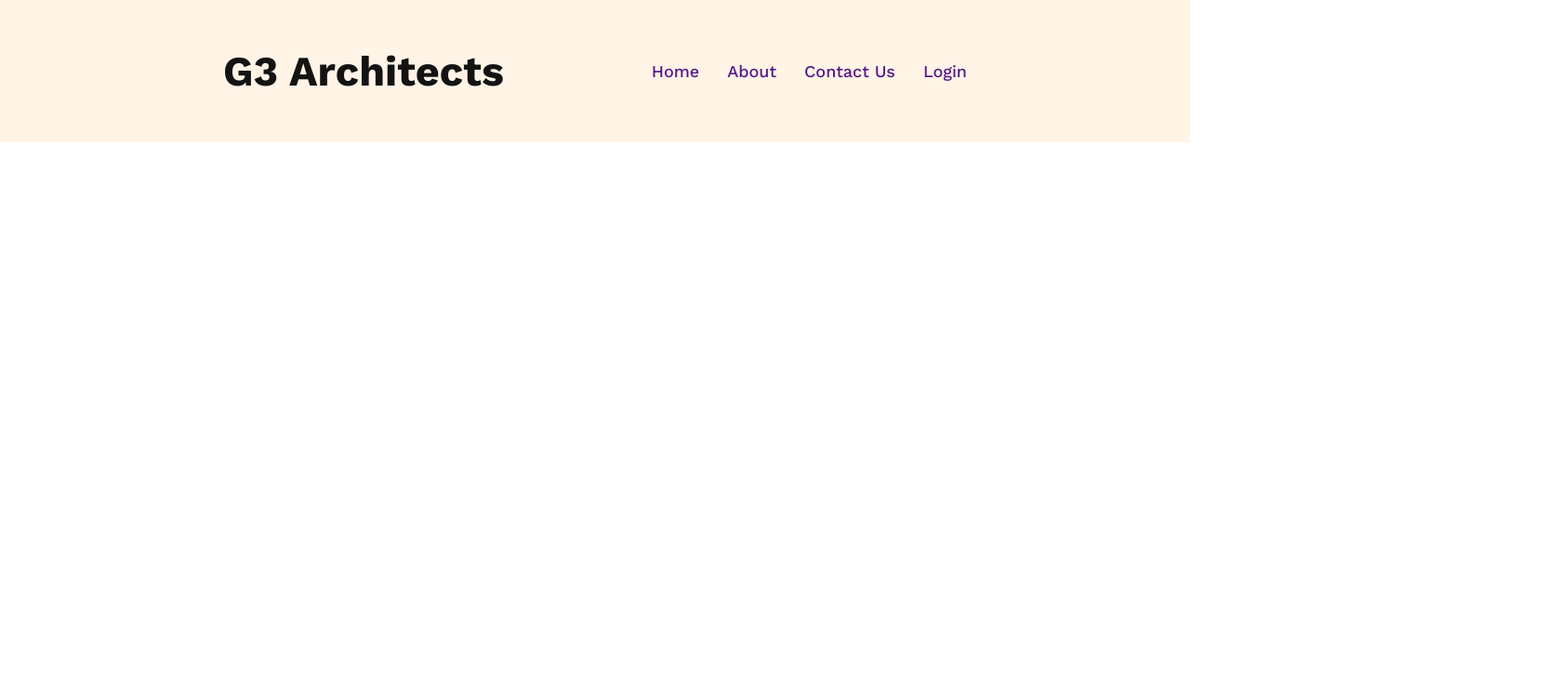
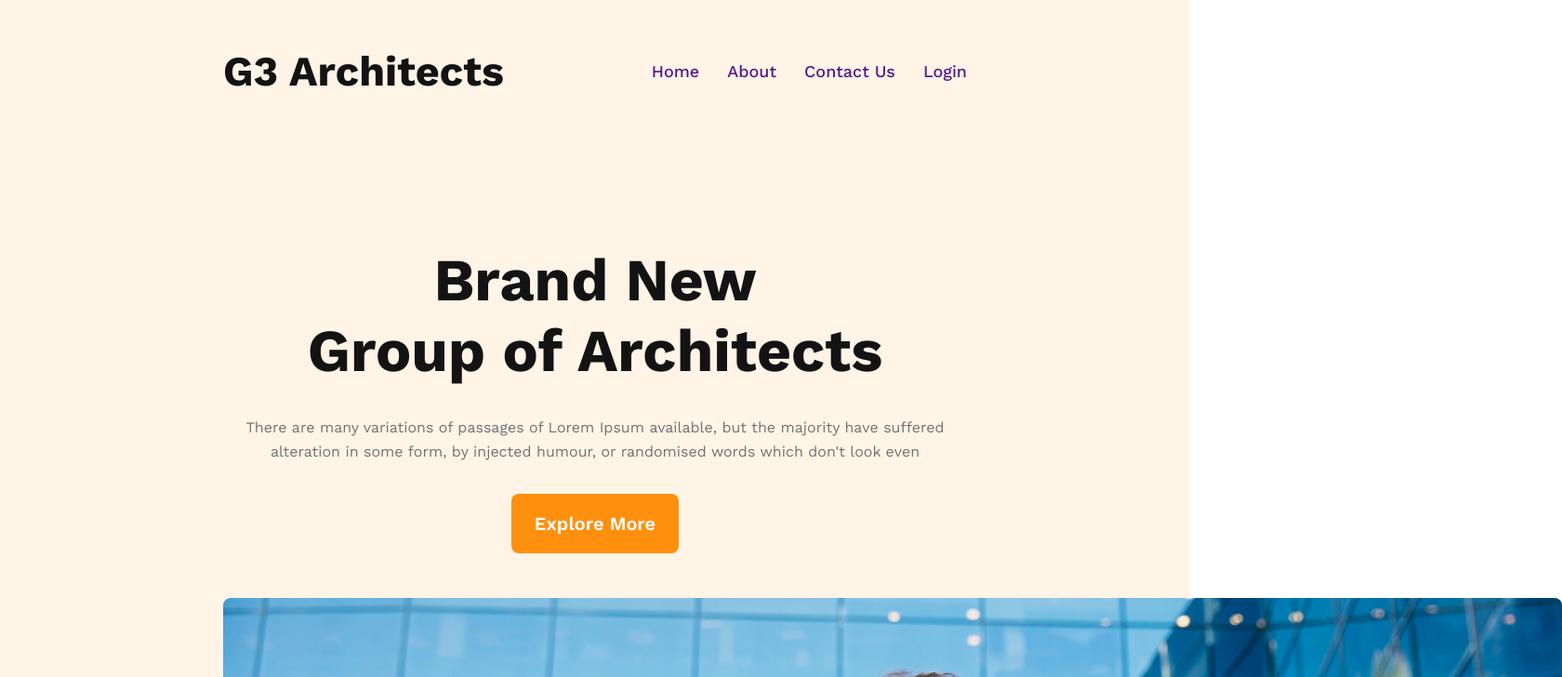
Before and after one commit to justdemocode/g3-project-web, a plain HTML site: page index.html in a window 1280 px wide. Shown: the top 728 px of the page at 93% size, 1680 px wide, since content can reach past the window. Drawn offline with nearby package versions, Linux system fonts and the light colour scheme.

Commit message:
img section done

```diff
--- a/index.html
+++ b/index.html
@@ -8,6 +8,8 @@
 </head>
 <body>
     <header>
+        <!-- navbar-section -->
+        <section>
             <nav>
                 <h3>G3 Architects</h3>
                 <ul>
@@ -17,6 +19,18 @@
                     <li><a href="">Login</a></li>
                 </ul>
             </nav>
+        </section>
+        <!-- banner-section -->
+        <section>
+            <div class="banner">
+                <div class="banner-con">
+                <h1 class="banner-title">Brand New <br> Group of Architects </h1>
+                <p class="banner-discription">There are many variations of passages of Lorem Ipsum available, but the majority have suffered alteration in some form, by injected humour, or randomised words which don't look even</p>
+                <a href="#"><button class="btn-explore-more">Explore More</button></a>
+                </div>
+                <img class="banner-img" src="images/banner.png" alt="">
+            </div>
+        </section>
     </header>
     <main>
 
--- a/styels/style.css
+++ b/styels/style.css
@@ -38,3 +38,38 @@ nav > ul{
 }
 
 /* banner section style */
+
+.banner-con{
+    max-width: 54.25rem;
+    text-align: center;
+    margin: 0 auto;
+}
+
+.banner-title{
+    color:  #131313;
+    text-align: center;
+    font-size: 4rem;
+    font-weight: 700;
+    margin-top: 10rem;
+}
+
+.banner-discription{
+    color:  #727272;
+    text-align: center;
+    font-size: 1rem;
+    font-weight: 400;
+    line-height: 1.625rem;
+    margin-top: 2rem;
+}
+
+.btn-explore-more{
+    color: #FFF;
+    text-align: center;
+    font-size: 1.25rem;
+    font-weight: 600;
+    border-radius: 0.5rem;
+    background: #FF900E;
+    border: none;
+    padding: 1.25rem 1.563rem;
+    margin: 2rem 0rem 3rem 0rem;
+}
```
Lines whose indentation alone changed are shown as unchanged.
